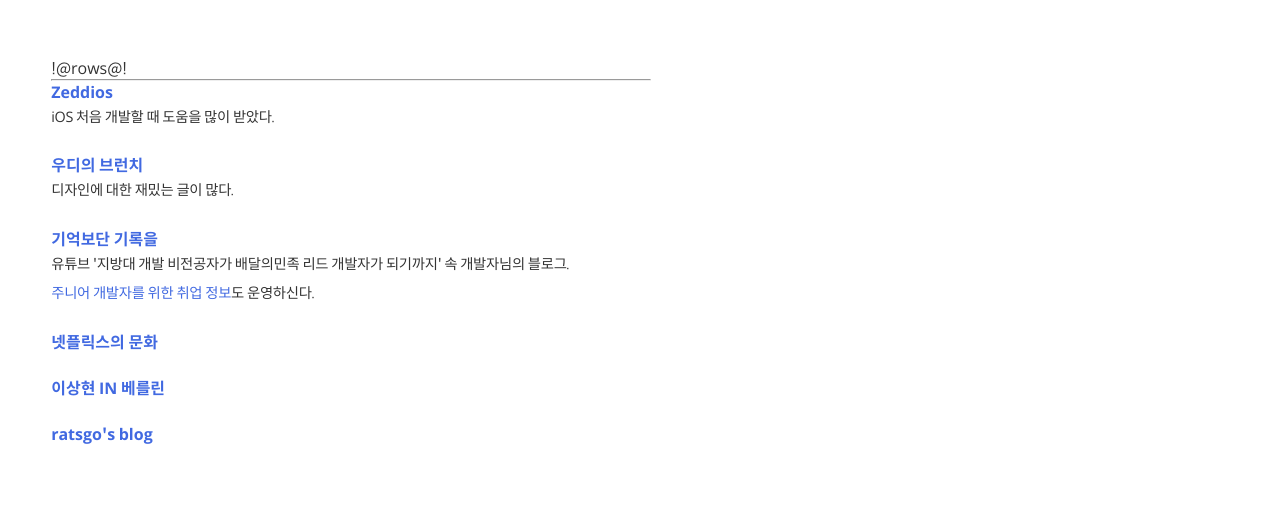
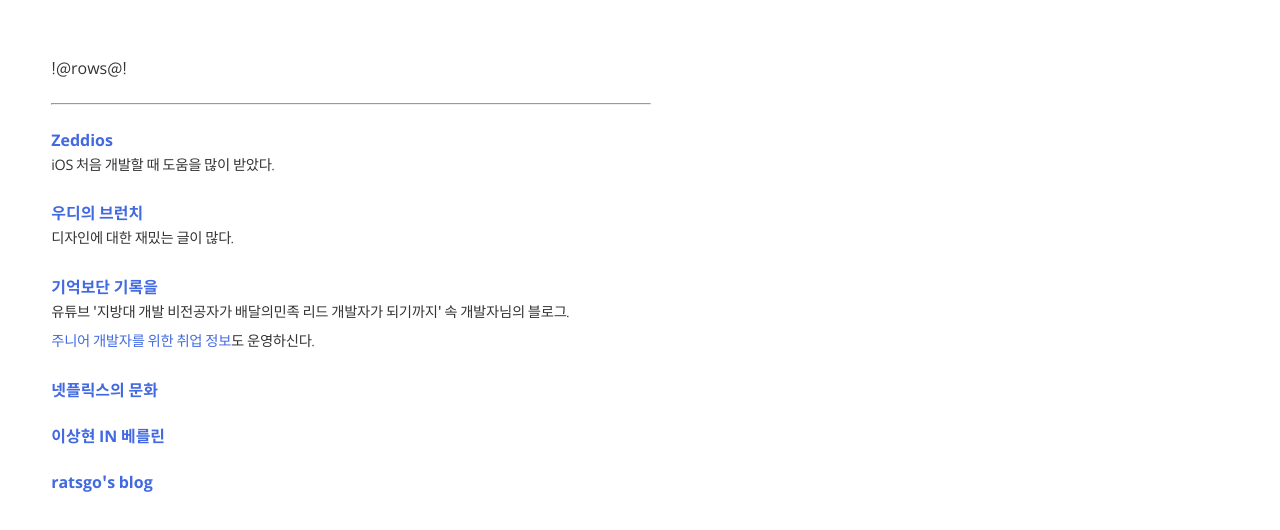
Before and after one commit to yeolyi/Rosemary, a plain HTML site: page template/archieve/list.html in a window 1280 px wide. Shown: the part 222-752 px from the top of the page. Drawn offline with Linux system fonts and the light colour scheme.

Commit message:
hr 태그 상하 간격이 적용되지 않는 문제 수정

```diff
--- a/public/css/ui.css
+++ b/public/css/ui.css
@@ -402,7 +402,7 @@ nav {
     margin-top: 24px;
 }
 
-#post-content hr {
+hr {
     margin: 24px 0;
     color: dimgray;
 }
```
